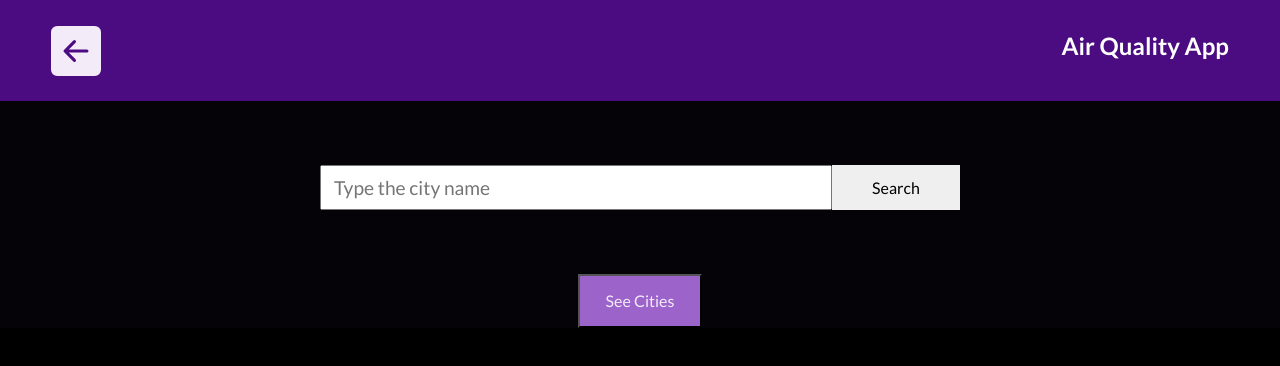
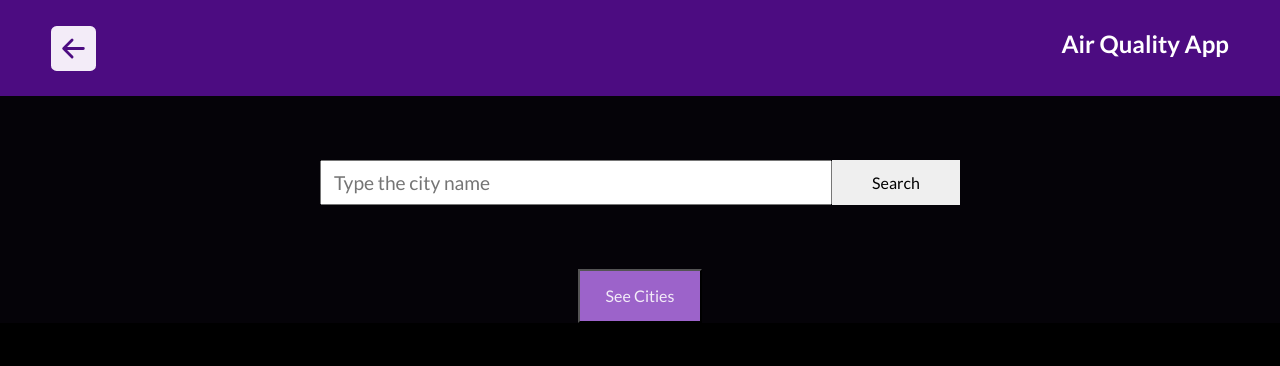
Before and after one commit to PabloEGonz/air-quality-app, a React (Create React App) app: page /add in a window 1280 px wide. Shown: the top 366 px of the page. Built offline with nearby package versions, Linux system fonts and the light colour scheme.

Commit message:
Improve go back button style

```diff
--- a/src/pages/about.js
+++ b/src/pages/about.js
@@ -3,12 +3,11 @@ import { BsFillArrowLeftSquareFill } from 'react-icons/bs';
 import { useNavigate } from 'react-router-dom';
 
 const About = () => {
-  const prev = useNavigate();
-
+  const navigate = useNavigate();
   return (
     <>
       <nav className="navbar">
-        <BsFillArrowLeftSquareFill className="option" onClick={() => prev(-1)} />
+        <BsFillArrowLeftSquareFill className="return" onClick={() => navigate(-1)} />
         <h3 className="brand">Air Quality App</h3>
       </nav>
       <div className="about">
--- a/src/pages/add.js
+++ b/src/pages/add.js
@@ -29,7 +29,7 @@ const Add = () => {
   return (
     <div className="add">
       <nav className="navbar">
-        <BsFillArrowLeftSquareFill className="option" onClick={() => navigate(-1)} />
+        <BsFillArrowLeftSquareFill className="return" onClick={() => navigate(-1)} />
         <h3 className="brand">Air Quality App</h3>
       </nav>
       <div>
--- a/src/pages/details.js
+++ b/src/pages/details.js
@@ -13,7 +13,7 @@ const Details = () => {
   return (
     <>
       <nav className="navbar">
-        <BsFillArrowLeftSquareFill className="option" onClick={() => navigate(-1)} />
+        <BsFillArrowLeftSquareFill className="return" onClick={() => navigate(-1)} />
         <h3 className="brand">Air Quality App</h3>
       </nav>
       <ul className="card-container-details">
--- a/src/pages/home.js
+++ b/src/pages/home.js
@@ -15,7 +15,7 @@ const Home = () => {
   return (
     <>
       <nav className="navbar">
-        <BsFillArrowLeftSquareFill className="option" onClick={() => navigate(-1)} />
+        <BsFillArrowLeftSquareFill className="return" onClick={() => navigate(-1)} />
         <h3 className="brand">Air Quality App</h3>
       </nav>
       <div>
--- a/src/pages/remove.jsx
+++ b/src/pages/remove.jsx
@@ -1,18 +1,19 @@
 import React from 'react';
 import '../styles/add.css';
 import { useSelector } from 'react-redux';
-import { Link } from 'react-router-dom';
+import { useNavigate } from 'react-router-dom';
 import { v4 as uuidV4 } from 'uuid';
 import { BsFillArrowLeftSquareFill } from 'react-icons/bs';
 import Locations from '../components/locations';
 
 const Remove = () => {
+  const navigate = useNavigate();
   const { cities } = useSelector((state) => state.airqa);
 
   return (
     <>
       <nav className="navbar">
-        <Link className="return" to="/"><BsFillArrowLeftSquareFill className="option" /></Link>
+        <BsFillArrowLeftSquareFill className="return" onClick={() => navigate(-1)} />
         <h3 className="brand">Air Quality App</h3>
       </nav>
       <div>
--- a/src/styles/App.css
+++ b/src/styles/App.css
@@ -40,8 +40,8 @@ ul {
 }
 
 .return {
-  width: 50px;
-  height: 50px;
+  width: 45px;
+  height: 45px;
   color: var(--text);
 }
 
@@ -71,8 +71,8 @@ ul {
 }
 
 .option {
-  width: 50px;
-  height: 50px;
+  width: 80%;
+  height: 80%;
   color: var(--text);
 }
 
```
